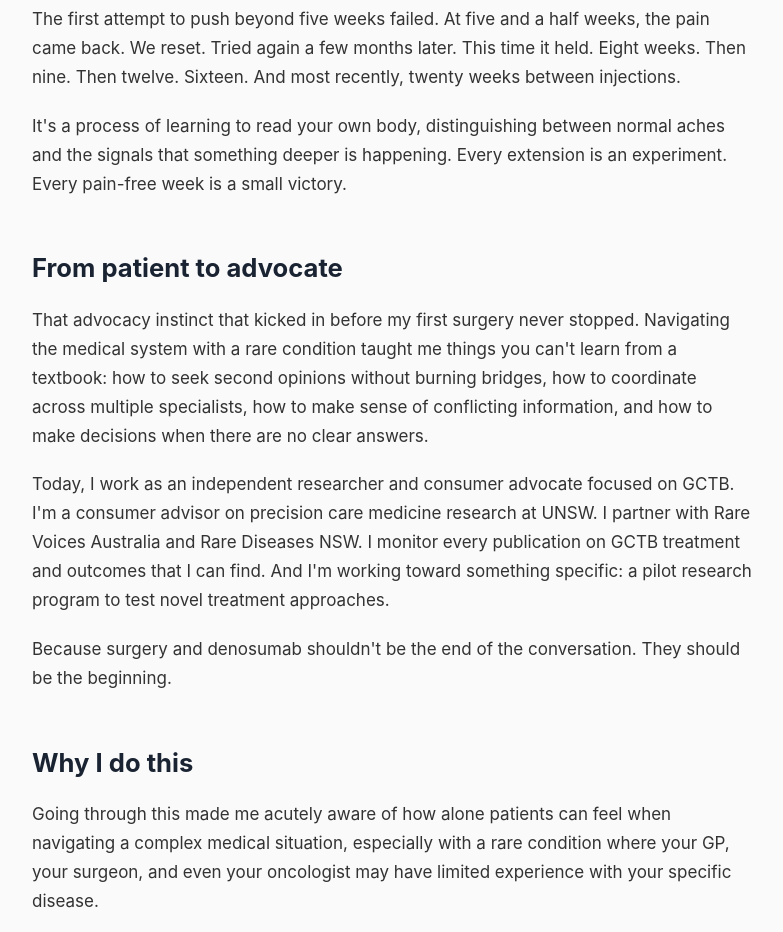
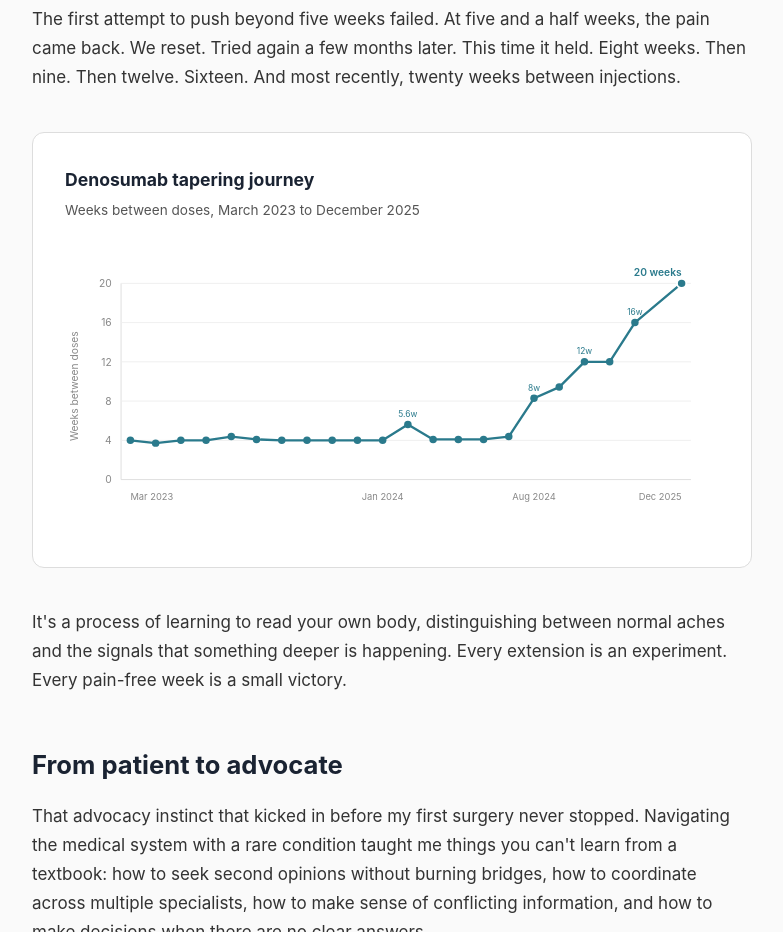
Before and after one commit to markblath/markbrucelatham.au, a plain HTML site: page my-story.html in a window 1280 px wide. Shown: the part 3160-4092 px from the top of the page, without its empty margins (248-1031 px from the left). Drawn offline with Linux system fonts and the light colour scheme.

Commit message:
Add visual enhancements: stock images, tapering chart, partner logo styling
- Add stock images to services and research pages for visual differentiation
- Add inline SVG denosumab tapering chart to my-story page
- Change homepage partner logo strip to light background for better visibility
- Update research page speaking section with guest speaking availability
- Add research-hero.jpg, services-hero.jpg, and consultation.jpg

Co-Authored-By: Claude Opus 4.6 <noreply@anthropic.com>

```diff
--- a/css/style.css
+++ b/css/style.css
@@ -334,8 +334,9 @@ img {
 
 /* --- Partners Strip --- */
 .partners {
-  background: var(--navy);
-  color: #fff;
+  background: var(--off-white);
+  border-top: 1px solid var(--border);
+  border-bottom: 1px solid var(--border);
   padding: 3rem 0;
 }
 
@@ -343,25 +344,10 @@ img {
   font-size: 1rem;
   text-transform: uppercase;
   letter-spacing: 0.1em;
-  opacity: 0.7;
+  color: var(--charcoal-light);
   margin-bottom: 1.5rem;
   font-weight: 500;
   text-align: center;
-}
-
-.partner-list {
-  display: flex;
-  justify-content: center;
-  align-items: center;
-  flex-wrap: wrap;
-  gap: 2.5rem;
-}
-
-.partner-list span {
-  font-size: 0.95rem;
-  opacity: 0.85;
-  font-weight: 450;
-  white-space: nowrap;
 }
 
 /* --- Story / Long Content --- */
@@ -808,14 +794,17 @@ img {
   align-items: center;
   flex-wrap: wrap;
   gap: 2.5rem;
-  margin-top: 1.5rem;
+}
+
+.partner-logos a {
+  display: flex;
+  align-items: center;
 }
 
 .partner-logos img {
-  height: 48px;
+  height: 44px;
   width: auto;
-  opacity: 0.85;
-  filter: brightness(0) invert(1);
+  opacity: 0.75;
   transition: opacity 0.2s;
 }
 
@@ -823,13 +812,39 @@ img {
   opacity: 1;
 }
 
-.partner-logos-dark img {
-  filter: none;
-  opacity: 0.7;
+/* --- Section Image Banner --- */
+.section-image {
+  width: 100%;
+  height: 280px;
+  object-fit: cover;
+  border-radius: 12px;
+  margin-bottom: 2.5rem;
 }
 
-.partner-logos-dark img:hover {
-  opacity: 1;
+/* --- Tapering Chart --- */
+.tapering-chart {
+  margin: 2.5rem 0;
+  padding: 2rem;
+  background: #fff;
+  border: 1px solid var(--border);
+  border-radius: 12px;
+}
+
+.tapering-chart h3 {
+  font-size: 1.1rem;
+  color: var(--navy);
+  margin-bottom: 0.25rem;
+}
+
+.tapering-chart .chart-subtitle {
+  font-size: 0.85rem;
+  color: var(--charcoal-light);
+  margin-bottom: 1.5rem;
+}
+
+.tapering-chart svg {
+  width: 100%;
+  height: auto;
 }
 
 /* --- Timeline --- */
--- a/my-story.html
+++ b/my-story.html
@@ -102,6 +102,83 @@
         <p>And that's what we've been doing. After about a year at four-week intervals, we started trying to taper, gradually extending the time between doses.</p>
 
         <p>The first attempt to push beyond five weeks failed. At five and a half weeks, the pain came back. We reset. Tried again a few months later. This time it held. Eight weeks. Then nine. Then twelve. Sixteen. And most recently, twenty weeks between injections.</p>
+
+        <div class="tapering-chart">
+          <h3>Denosumab tapering journey</h3>
+          <p class="chart-subtitle">Weeks between doses, March 2023 to December 2025</p>
+          <svg viewBox="0 0 700 300" xmlns="http://www.w3.org/2000/svg">
+            <!-- Grid lines -->
+            <line x1="60" y1="40" x2="60" y2="250" stroke="#ddd" stroke-width="1"/>
+            <line x1="60" y1="250" x2="670" y2="250" stroke="#ddd" stroke-width="1"/>
+            <!-- Horizontal grid -->
+            <line x1="60" y1="208" x2="670" y2="208" stroke="#eee" stroke-width="1"/>
+            <line x1="60" y1="166" x2="670" y2="166" stroke="#eee" stroke-width="1"/>
+            <line x1="60" y1="124" x2="670" y2="124" stroke="#eee" stroke-width="1"/>
+            <line x1="60" y1="82" x2="670" y2="82" stroke="#eee" stroke-width="1"/>
+            <line x1="60" y1="40" x2="670" y2="40" stroke="#eee" stroke-width="1"/>
+            <!-- Y-axis labels (weeks) -->
+            <text x="50" y="254" text-anchor="end" font-size="11" fill="#888">0</text>
+            <text x="50" y="212" text-anchor="end" font-size="11" fill="#888">4</text>
+            <text x="50" y="170" text-anchor="end" font-size="11" fill="#888">8</text>
+            <text x="50" y="128" text-anchor="end" font-size="11" fill="#888">12</text>
+            <text x="50" y="86" text-anchor="end" font-size="11" fill="#888">16</text>
+            <text x="50" y="44" text-anchor="end" font-size="11" fill="#888">20</text>
+            <text x="14" y="150" text-anchor="middle" font-size="11" fill="#888" transform="rotate(-90,14,150)">Weeks between doses</text>
+            <!-- Data points: dose intervals in weeks -->
+            <!-- Phase 2: doses 1-11 all ~4 weeks, then phase 3 tapering -->
+            <!-- Plotting post-recurrence doses with X spread across chart -->
+            <!-- D2:4w D3:3.7w D4:4w D5:4w D6:4.7w D7:4.3w D8:4w D9:4w D10:4w D11:4w D12:4w D13:5.6w D14:4.1w D15:4.1w D16:4.1w D17:4.7w D18:8.3w D19:9.4w D20:12w D21:12w D22:16.1w D23:20.1w -->
+            <!-- X positions: 22 data points spread from x=70 to x=660 -->
+            <polyline fill="none" stroke="#2a7a8c" stroke-width="2.5" stroke-linecap="round" stroke-linejoin="round"
+              points="
+                70,208
+                97,211
+                124,208
+                151,208
+                178,204
+                205,207
+                232,208
+                259,208
+                286,208
+                313,208
+                340,208
+                367,191
+                394,207
+                421,207
+                448,207
+                475,204
+                502,163
+                529,151
+                556,124
+                583,124
+                610,82
+                660,40
+              "/>
+            <!-- Dots -->
+            <g fill="#2a7a8c">
+              <circle cx="70" cy="208" r="4"/><circle cx="97" cy="211" r="4"/><circle cx="124" cy="208" r="4"/>
+              <circle cx="151" cy="208" r="4"/><circle cx="178" cy="204" r="4"/><circle cx="205" cy="207" r="4"/>
+              <circle cx="232" cy="208" r="4"/><circle cx="259" cy="208" r="4"/><circle cx="286" cy="208" r="4"/>
+              <circle cx="313" cy="208" r="4"/><circle cx="340" cy="208" r="4"/><circle cx="367" cy="191" r="4"/>
+              <circle cx="394" cy="207" r="4"/><circle cx="421" cy="207" r="4"/><circle cx="448" cy="207" r="4"/>
+              <circle cx="475" cy="204" r="4"/><circle cx="502" cy="163" r="4"/><circle cx="529" cy="151" r="4"/>
+              <circle cx="556" cy="124" r="4"/><circle cx="583" cy="124" r="4"/><circle cx="610" cy="82" r="4"/>
+              <circle cx="660" cy="40" r="5" stroke="#fff" stroke-width="2"/>
+            </g>
+            <!-- Key date labels -->
+            <text x="70" y="272" text-anchor="start" font-size="10" fill="#888">Mar 2023</text>
+            <text x="340" y="272" text-anchor="middle" font-size="10" fill="#888">Jan 2024</text>
+            <text x="502" y="272" text-anchor="middle" font-size="10" fill="#888">Aug 2024</text>
+            <text x="660" y="272" text-anchor="end" font-size="10" fill="#888">Dec 2025</text>
+            <!-- Annotation for the 20-week milestone -->
+            <text x="660" y="32" text-anchor="end" font-size="11" fill="#2a7a8c" font-weight="600">20 weeks</text>
+            <!-- Annotation: first extension attempt -->
+            <text x="367" y="183" text-anchor="middle" font-size="9" fill="#2a7a8c">5.6w</text>
+            <text x="502" y="155" text-anchor="middle" font-size="9" fill="#2a7a8c">8w</text>
+            <text x="556" y="116" text-anchor="middle" font-size="9" fill="#2a7a8c">12w</text>
+            <text x="610" y="74" text-anchor="middle" font-size="9" fill="#2a7a8c">16w</text>
+          </svg>
+        </div>
 
         <p>It's a process of learning to read your own body, distinguishing between normal aches and the signals that something deeper is happening. Every extension is an experiment. Every pain-free week is a small victory.</p>
 
```
Also changed, not shown: research.html (+2 -1 lines), services.html (+2 -0 lines), images/consultation.jpg (added), images/research-hero.jpg (added), images/services-hero.jpg (added).
